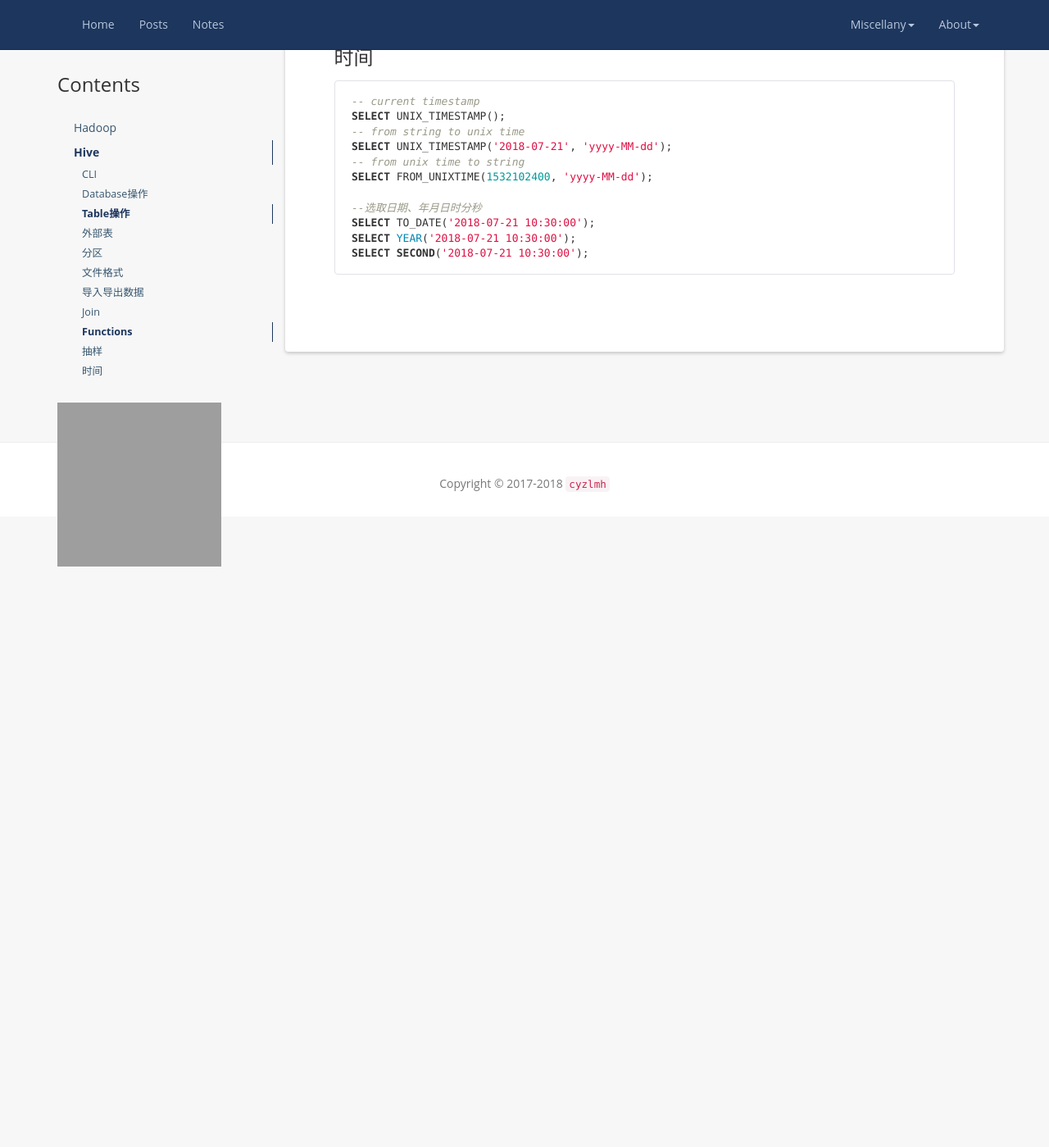
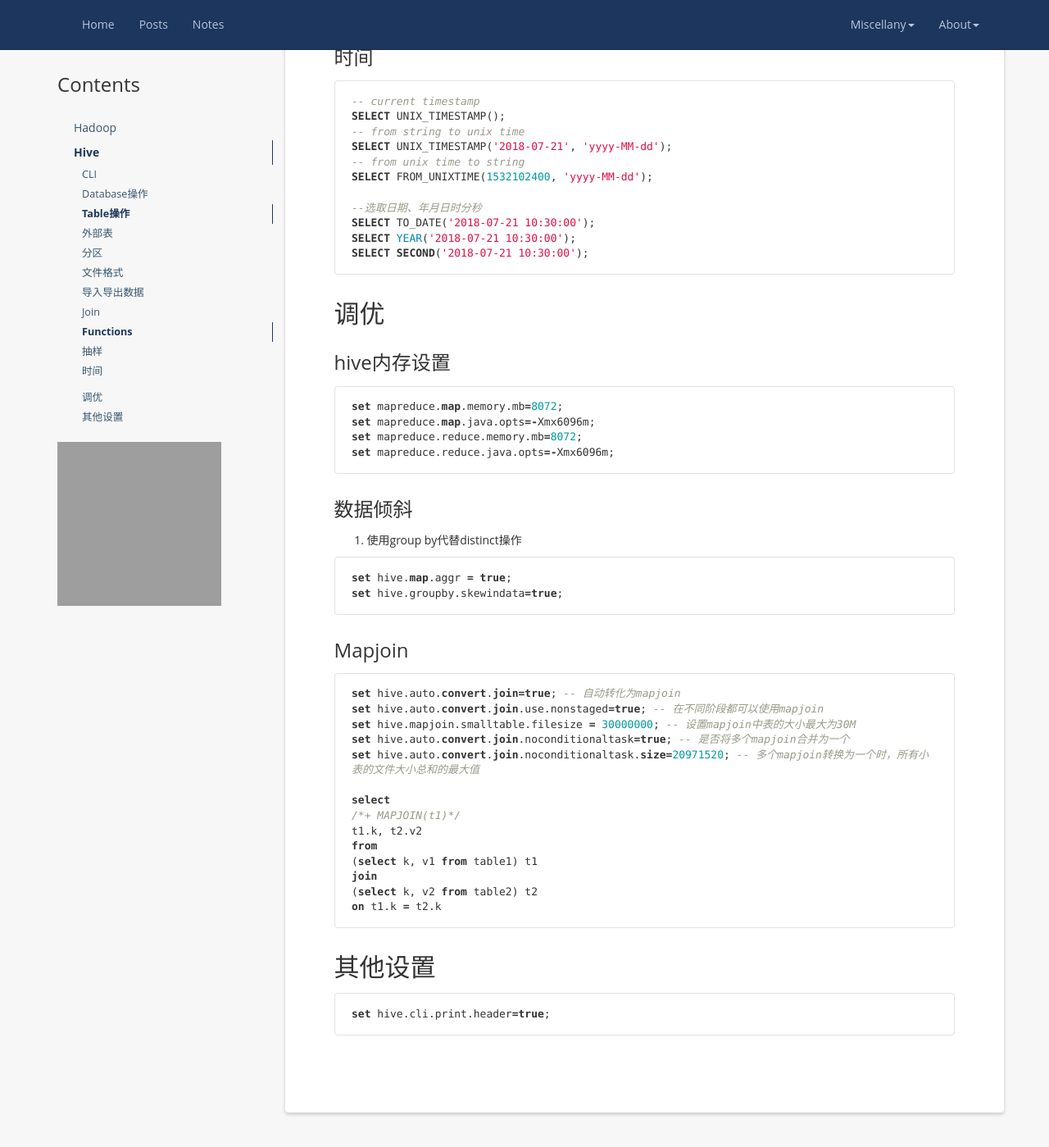
Before and after one commit to cyzlmh/cyzlmh.github.io, a Jekyll site: the page built from notes/Note-Hadoop.md, in a window 1280 px wide and 1400 px high, scrolled down 5369 px. Shown: the whole window at 82% size. Built offline with Jekyll 4.4.1, drawn with Linux system fonts in a browser that asks for light colours; nearby versions of some CDN libraries; grey boxes are pictures that could not be loaded.

Commit message:
update hadoop note

````diff
--- a/notes/Note-Hadoop.md
+++ b/notes/Note-Hadoop.md
@@ -269,13 +269,15 @@ create temporary function keybuilder as 'geodb.keybuilder';
 ```
 
 python udf
+
 ```python
 #!python
 import sys
 
 for line in sys.stdin:
-	print('hello ' + line)
+    print('hello ' + line)
 ```
+
 ```sql
 ADD FILE /scripts/udf.py
 
@@ -288,7 +290,6 @@ SELECT TRANSFORM(name) USING 'python /scripts/udf.py' AS hello FROM test_table;
 SELECT * FROM a_table TABLESAMPLE(BUCKET 3 OUT OF 10 ON rand());
 SELECT * FROM a_table TABLESAMPLE (0.1 PERCENT)
 ```
-
 
 ### 时间
 
@@ -305,3 +306,48 @@ SELECT TO_DATE('2018-07-21 10:30:00');
 SELECT YEAR('2018-07-21 10:30:00');
 SELECT SECOND('2018-07-21 10:30:00');
 ```
+
+## 调优
+
+### hive内存设置
+
+```sql
+set mapreduce.map.memory.mb=8072;
+set mapreduce.map.java.opts=-Xmx6096m;
+set mapreduce.reduce.memory.mb=8072;
+set mapreduce.reduce.java.opts=-Xmx6096m;
+```
+
+### 数据倾斜
+
+1. 使用group by代替distinct操作
+
+```sql
+set hive.map.aggr = true;
+set hive.groupby.skewindata=true;
+```
+
+### Mapjoin
+
+```sql
+set hive.auto.convert.join=true; -- 自动转化为mapjoin
+set hive.auto.convert.join.use.nonstaged=true; -- 在不同阶段都可以使用mapjoin
+set hive.mapjoin.smalltable.filesize = 30000000; -- 设置mapjoin中表的大小最大为30M
+set hive.auto.convert.join.noconditionaltask=true; -- 是否将多个mapjoin合并为一个
+set hive.auto.convert.join.noconditionaltask.size=20971520; -- 多个mapjoin转换为一个时，所有小表的文件大小总和的最大值
+
+select
+/*+ MAPJOIN(t1)*/
+t1.k, t2.v2
+from
+(select k, v1 from table1) t1
+join
+(select k, v2 from table2) t2
+on t1.k = t2.k
+```
+
+## 其他设置
+
+```sql
+set hive.cli.print.header=true;
+```
````
Also changed, not shown: notes/Note-Linux.md (+47 -26 lines).
